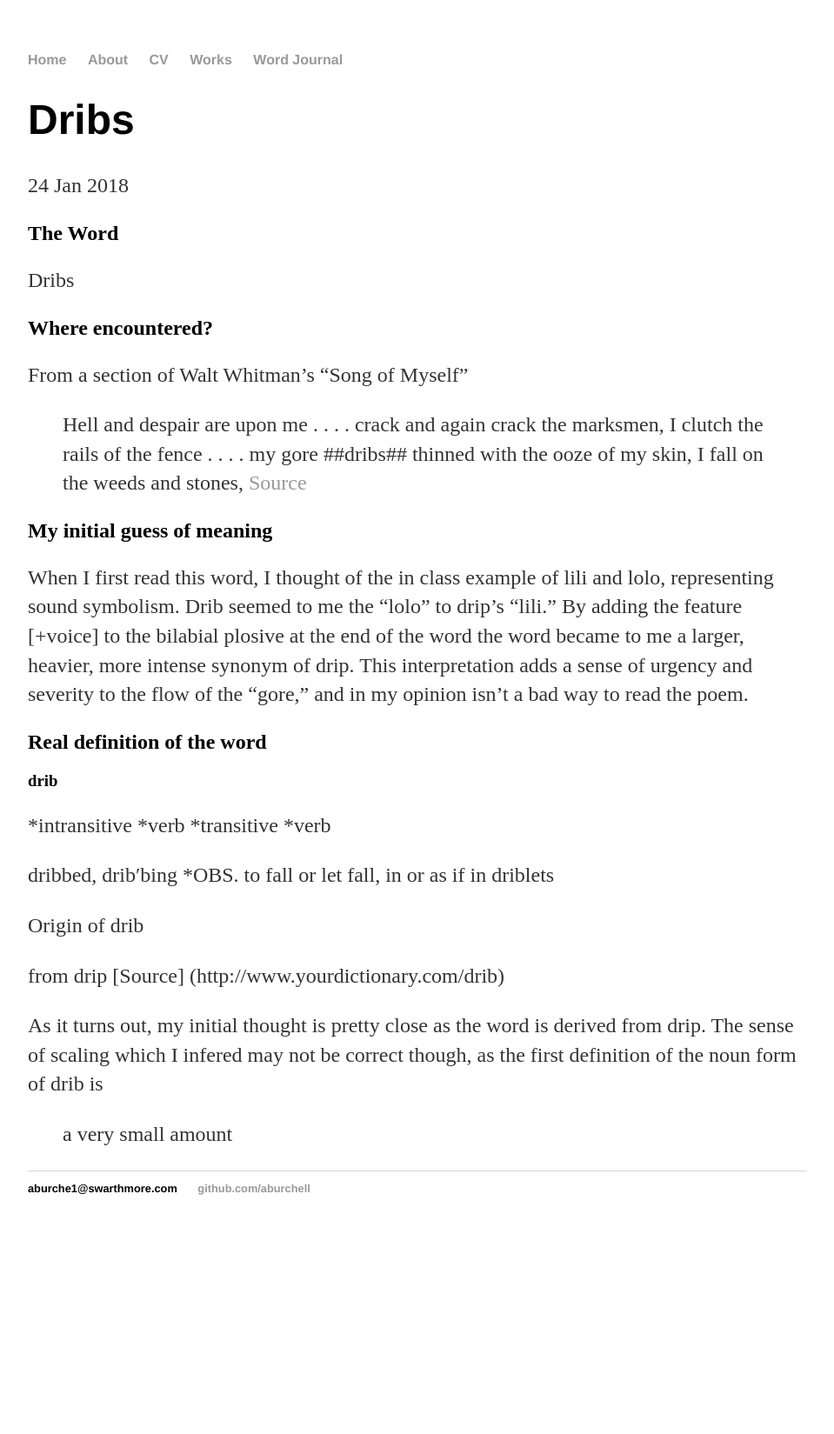
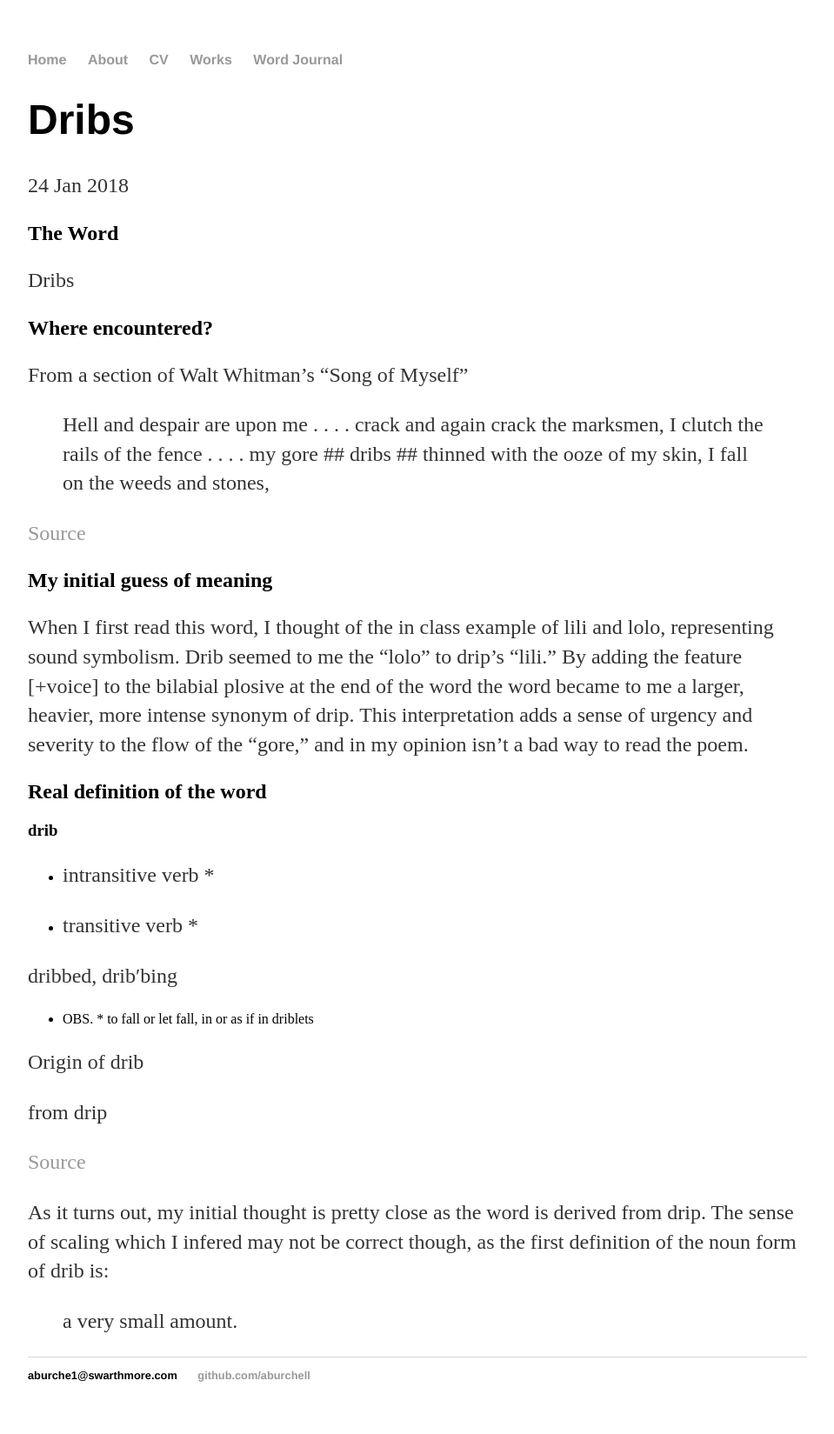
Before and after one commit to aburchell/aburchell.github.io, a Jekyll site: the page built from _posts/2018-01-24-dribs.md, in a window 1280 px wide. Shown: the whole page at 87% size, without its empty margins (160-1119 px from the left). Built offline with Jekyll 4.4.1, drawn with Linux system fonts in a browser that asks for light colours; before the commit the page ends 1434 px from its top, so only the background shows below that.

Commit message:
Update 2018-01-24-dribs.md

```diff
--- a/_posts/2018-01-24-dribs.md
+++ b/_posts/2018-01-24-dribs.md
@@ -11,8 +11,9 @@ Dribs
 From a section of Walt Whitman's "Song of Myself"
 
 > Hell and despair are upon me . . . . crack and again crack the marksmen,
-> I clutch the rails of the fence . . . . my gore ##dribs## thinned with the ooze of my skin,
+> I clutch the rails of the fence . . . . my gore ## dribs ## thinned with the ooze of my skin,
 > I fall on the weeds and stones,
+
 [Source](http://www.classroomelectric.org/volume1/price/texts/whitman.html)
 
 ## My initial guess of meaning
@@ -20,17 +21,19 @@ When I first read this word, I thought of the in class example of lili and lolo,
 
 ## Real definition of the word
 ### drib
-*intransitive *verb
-*transitive *verb
+* intransitive verb *
+
+* transitive verb *
 
 dribbed, drib′bing
-*OBS.
+* OBS. *
 to fall or let fall, in or as if in driblets
 
 Origin of drib
 
 from drip
-[Source] (http://www.yourdictionary.com/drib)
 
-As it turns out, my initial thought is pretty close as the word is derived from drip. The sense of scaling which I infered may not be correct though, as the first definition of the noun form of drib is
-> a very small amount
+[Source](http://www.yourdictionary.com/drib)
+
+As it turns out, my initial thought is pretty close as the word is derived from drip. The sense of scaling which I infered may not be correct though, as the first definition of the noun form of drib is:
+> a very small amount.
```
